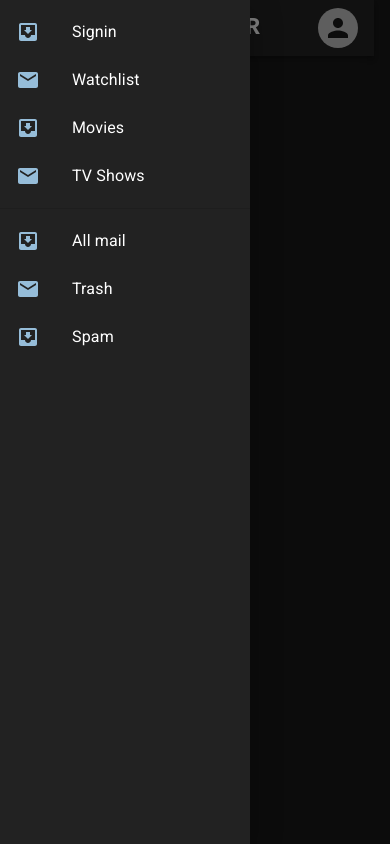
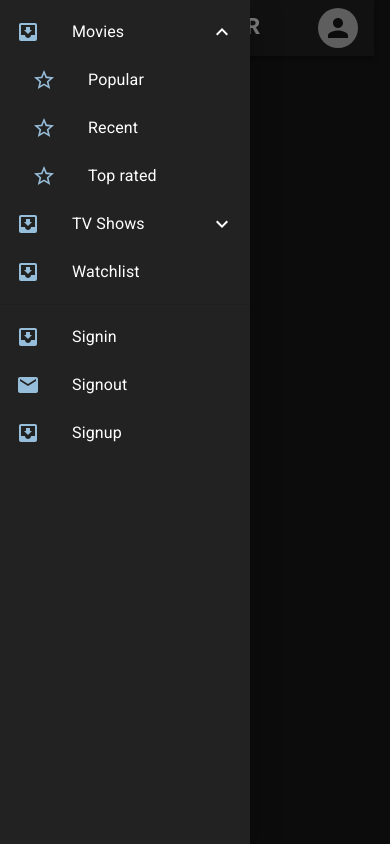
Before and after one commit to about7codes/flixtr-fe, a Next.js app: page /movie/popular in a window 390 px wide. Both pictures are taken after a click on the button 56 px from the left and 28 px from the top of the page. Shown: the top 844 px of the page. Built offline with nearby package versions, Linux system fonts and the light colour scheme.

Commit message:
added mobile nav links

```diff
--- a/components/Navbar/Navbar.tsx
+++ b/components/Navbar/Navbar.tsx
@@ -18,7 +18,48 @@ import Sidebar from "../Sidebar/Sidebar";
 
 type NavbarProps = {};
 
-const pages = ["Movies", "TV Shows", "Watchlist"];
+const pageTitles = ["Movies", "TV Shows", "Watchlist"];
+export const appRoutes = [
+  {
+    title: "Movies",
+    childRoutes: [
+      {
+        childTitle: "Popular",
+        childPath: "/movie/popular",
+      },
+      {
+        childTitle: "Recent",
+        childPath: "/movie/recent",
+      },
+      {
+        childTitle: "Top rated",
+        childPath: "/movie/top-rated",
+      },
+    ],
+  },
+  {
+    title: "TV Shows",
+    childRoutes: [
+      {
+        childTitle: "Popular",
+        childPath: "/tv/popular",
+      },
+      {
+        childTitle: "Recent",
+        childPath: "/tv/recent",
+      },
+      {
+        childTitle: "Top rated",
+        childPath: "/tv/top-rated",
+      },
+    ],
+  },
+  {
+    title: "Watchlist",
+    path: "/watchlist",
+  },
+];
+
 const settings = ["Profile", "Logout"];
 
 const Navbar = () => {
@@ -32,7 +73,8 @@ const Navbar = () => {
     setAnchorElUser(event.currentTarget);
   };
 
-  const handleCloseNavMenu = () => {
+  const handleCloseNavMenu = (path: string) => {
+    console.log("path: ", path);
     setSidebarOpen(false);
   };
 
@@ -96,13 +138,14 @@ const Navbar = () => {
               FLIXTR
             </Typography>
             <Box sx={{ flexGrow: 1, display: { xs: "none", md: "flex" } }}>
-              {pages.map((page) => (
+              {/* desktop btn links */}
+              {appRoutes.map(({ title, path }) => (
                 <Button
-                  key={page}
-                  onClick={handleCloseNavMenu}
+                  key={title}
+                  onClick={() => handleCloseNavMenu(path ?? '/')}
                   sx={{ my: 2, color: "white", display: "block" }}
                 >
-                  {page}
+                  {title}
                 </Button>
               ))}
             </Box>
@@ -112,7 +155,7 @@ const Navbar = () => {
                 <IconButton onClick={handleOpenUserMenu} sx={{ p: 0 }}>
                   <Avatar
                     alt="Remy Sharp"
-                    // src="/static/images/avatar/2.jpg"
+                  // src="/static/images/avatar/2.jpg"
                   />
                 </IconButton>
               </Tooltip>
--- a/components/Sidebar/Sidebar.tsx
+++ b/components/Sidebar/Sidebar.tsx
@@ -1,4 +1,4 @@
-import React from "react";
+import React, { useState } from "react";
 import {
   Box,
   List,
@@ -9,42 +9,73 @@ import {
   Divider,
   Button,
   Drawer,
+  Collapse,
 } from "@mui/material";
 import InboxIcon from "@mui/icons-material/MoveToInbox";
 import MailIcon from "@mui/icons-material/Mail";
+import { appRoutes } from "../Navbar/Navbar";
+import { useCustomRedirect } from "../../hooks/app.hooks";
+import { ExpandLess, ExpandMore, StarBorder } from "@mui/icons-material";
 
 type SidebarProps = {
   sidebarOpen: boolean;
-  handleCloseNavMenu: () => void;
+  handleCloseNavMenu: (path: string) => void;
 };
 
 const Sidebar = ({ sidebarOpen, handleCloseNavMenu }: SidebarProps) => {
+  const { customRedirect } = useCustomRedirect();
+
+  const [isDropped, setIsDropped] = useState(appRoutes[0].title);
+
   const list = () => (
     <Box
       sx={{ width: 250, background: "#222", height: "100%" }}
       role="presentation"
-      // onClick={toggleDrawer(anchor, false)}
-      // onKeyDown={toggleDrawer(anchor, false)}
+    // onClick={toggleDrawer(anchor, false)}
+    // onKeyDown={toggleDrawer(anchor, false)}
     >
       <List>
-        {["Signin", "Watchlist", "Movies", "TV Shows"].map((text, index) => (
-          <ListItem key={text} disablePadding>
+        {/* mobile btn links */}
+        {appRoutes.map(({ title, path, childRoutes }, index) => (
+          <ListItem
+            key={title}
+            disablePadding
+            onClick={() => path ? customRedirect(path) : setIsDropped(title)}
+            sx={{ display: 'block' }}
+          >
             <ListItemButton>
               <ListItemIcon>
-                {index % 2 === 0 ? (
-                  <InboxIcon color="secondary" />
-                ) : (
-                  <MailIcon color="secondary" />
-                )}
+                <InboxIcon color="secondary" />
               </ListItemIcon>
-              <ListItemText primary={text} />
+              <ListItemText primary={title} />
+              {!path && (isDropped == title ? <ExpandLess /> : <ExpandMore />)}
             </ListItemButton>
+
+            <Collapse in={isDropped == title} timeout="auto" unmountOnExit>
+              {childRoutes && childRoutes.map(({ childTitle, childPath }) => (
+
+                <List component="div" disablePadding key={childPath}>
+                  <ListItemButton sx={{ pl: 4 }} onClick={() => {
+                    customRedirect(childPath);
+                    handleCloseNavMenu(childPath);
+                  }}>
+                    <ListItemIcon>
+                      <StarBorder color="secondary" />
+                    </ListItemIcon>
+                    <ListItemText primary={childTitle} />
+                  </ListItemButton>
+                </List>
+              ))}
+            </Collapse>
+
           </ListItem>
         ))}
       </List>
+
       <Divider />
+
       <List>
-        {["All mail", "Trash", "Spam"].map((text, index) => (
+        {["Signin", "Signout", "Signup"].map((text, index) => (
           <ListItem key={text} disablePadding>
             <ListItemButton>
               <ListItemIcon>
--- a/components/TileSider/TileSlider.tsx
+++ b/components/TileSider/TileSlider.tsx
@@ -9,7 +9,7 @@ import Poster from "../Poster/Poster";
 import { MovieData } from "../../types/apiResponses";
 
 type TileSliderProps = {
-  movieData?: MovieData;
+  movieData?: MovieData[];
 };
 
 const TileSlider = ({ movieData }: TileSliderProps) => {
--- /dev/null
+++ b/hooks/app.hooks.ts
@@ -0,0 +1,14 @@
+import { useRouter } from "next/router";
+
+export const useCustomRedirect = () => {
+  const router = useRouter();
+
+  const customRedirect = (pagePath: string) => {
+    router.push(pagePath);
+    return;
+  };
+
+  return {
+    customRedirect,
+  };
+};
```
Also changed, not shown: pages/index.tsx (+4 -4 lines).
